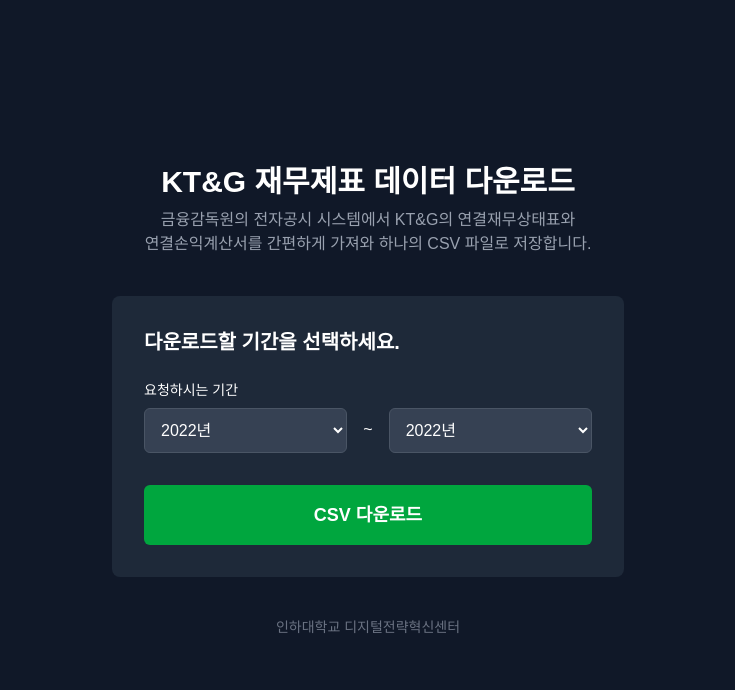
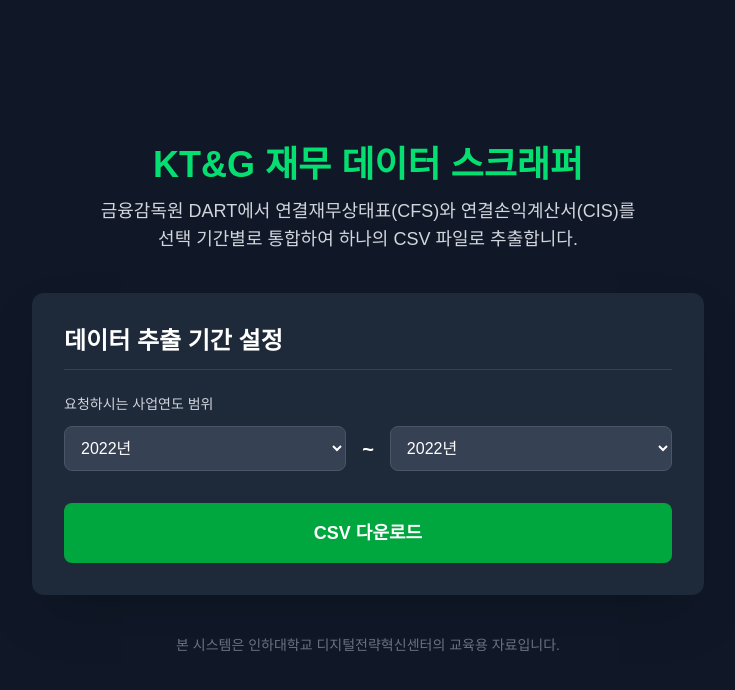
Before and after one commit to sngwonkim/opendart_scrapper_fe, a Next.js app: page / in a window 1280 px wide. Shown: the top 690 px of the page, without its empty margins (272-1007 px from the left). Built offline with nearby package versions, Linux system fonts and the light colour scheme.

Commit message:
enhance Layout

```diff
--- a/app/page.tsx
+++ b/app/page.tsx
@@ -16,30 +16,20 @@
   const [startYear, setStartYear] = useState('2022');
   const [endYear, setEndYear] = useState('2022');
 
-  // [삭제] 'items' (체크박스) 상태 제거
-
   // 2. API 응답을 저장하기 위한 '상태(state)'
   const [loading, setLoading] = useState(false);
   const [error, setError] = useState<string | null>(null);
 
-  // [삭제] 'results' (필터링된 결과) 상태 제거
-
-
   // 3. 이벤트 핸들러 (동작 함수)
 
-  // [신규] CSV 다운로드 핸들러
-  // handleSubmit에서 직접 호출됩니다.
   const handleDownloadCSV = (data: FinancialData[]) => {
     if (data.length === 0) {
         setError("조회는 성공했으나, 다운로드할 데이터가 없습니다.");
         return;
     }
 
-    // 1. CSV 헤더 정의 (더 많은 정보 포함)
+    // CSV 다운로드 로직은 동일
     const headers = ['사업연도', '재무제표명', '계정명', '계정ID', '당기금액(원)', '전기금액(원)'];
-
-    // 2. CSV 데이터 행 생성
-    // 연도 내림차순, 그 다음 계정명 오름차순으로 정렬
     const sortedData = [...data].sort((a, b) => {
         if (a.bsns_year !== b.bsns_year) {
             return parseInt(b.bsns_year) - parseInt(a.bsns_year);
@@ -48,7 +38,6 @@
     });
 
     const rows = sortedData.map(item => {
-        // DART API의 원본 필드명을 사용 (thstrm_amount, frmtrm_amount)
         const thstrm_amount = (item as any).thstrm_amount || '0';
         const frmtrm_amount = (item as any).frmtrm_amount || '0';
         const account_id = (item as any).account_id || '';
@@ -118,31 +107,32 @@
 
   // 4. UI 렌더링 (JSX)
   return (
-    <main className="flex min-h-screen flex-col items-center justify-center bg-gray-900 text-white p-10">
-      <div className="w-full max-w-lg"> {/* 너비 조절 (max-w-3xl -> max-w-lg) */}
+    <main className="flex min-h-screen flex-col items-center justify-center bg-gray-900 text-white p-10 px-4"> {/* px-4 추가 */}
+      <div className="w-full max-w-2xl"> {/* max-w-lg -> max-w-2xl로 너비 확장 */}
         <header className="mb-10 text-center">
-          <h1 className="text-3xl font-bold mb-2">
-            KT&G 재무제표 데이터 다운로드
+          <h1 className="text-4xl font-extrabold mb-3 text-green-400"> {/* 폰트 강조 */}
+            KT&G 재무 데이터 스크래퍼
           </h1>
-          <p className="text-gray-400">
-            금융감독원의 전자공시 시스템에서 KT&G의 연결재무상태표와
-            <br /> {/* <-- 여기에 <br /> 태그를 추가하세요 */}
-            연결손익계산서를 간편하게 가져와 하나의 CSV 파일로 저장합니다.
+          <p className="text-gray-300 text-lg">
+            금융감독원 DART에서 연결재무상태표(CFS)와 연결손익계산서(CIS)를
+            <br />
+            선택 기간별로 통합하여 하나의 CSV 파일로 추출합니다.
           </p>
         </header>
 
-        <form onSubmit={handleSubmit} className="w-full bg-gray-800 p-8 rounded-lg">
-          <h2 className="text-xl font-semibold mb-6">다운로드할 기간을 선택하세요.</h2>
+        <form onSubmit={handleSubmit} className="w-full bg-gray-800 p-8 rounded-xl shadow-2xl"> {/* UI 디자인 강화 */}
+          <h2 className="text-2xl font-semibold mb-6 border-b border-gray-700 pb-3">데이터 추출 기간 설정</h2>
 
           <div className="mb-8">
-            <label className="block text-sm font-medium mb-2">
-              요청하시는 기간
+            <label className="block text-sm font-medium mb-3 text-gray-300">
+              요청하시는 사업연도 범위
             </label>
-            <div className="flex gap-4">
+            <div className="flex items-center gap-4">
               <select
                 value={startYear}
                 onChange={(e) => setStartYear(e.target.value)}
-                className="w-1/2 p-3 bg-gray-700 rounded-md border border-gray-600"
+                className="w-1/2 p-3 bg-gray-700 rounded-lg border border-gray-600 focus:ring-green-500 focus:border-green-500 transition duration-150"
+                disabled={loading}
               >
                 {[...Array(15)].map((_, i) => (
                   <option key={2024 - i} value={2024 - i}>
@@ -150,11 +140,12 @@
                   </option>
                 ))}
               </select>
-              <span className="flex items-center">~</span>
+              <span className="flex items-center text-xl font-bold">~</span>
               <select
                 value={endYear}
                 onChange={(e) => setEndYear(e.target.value)}
-                className="w-1/2 p-3 bg-gray-700 rounded-md border border-gray-600"
+                className="w-1/2 p-3 bg-gray-700 rounded-lg border border-gray-600 focus:ring-green-500 focus:border-green-500 transition duration-150"
+                disabled={loading}
               >
                 {[...Array(15)].map((_, i) => (
                   <option key={2024 - i} value={2024 - i}>
@@ -165,31 +156,36 @@
             </div>
           </div>
 
-          {/* [삭제] "필요하신 항목" 체크박스 영역 제거됨 */}
-
           <button
             type="submit"
-            className="w-full p-4 bg-green-600 rounded-md font-bold text-lg hover:bg-green-700 disabled:bg-gray-500"
+            className="w-full p-4 bg-green-600 rounded-lg font-bold text-lg hover:bg-green-700 disabled:bg-gray-500 transition duration-200 flex items-center justify-center"
             disabled={loading}
           >
-            {/* [수정] 버튼 텍스트 변경 */}
-            {loading ? '데이터 생성 중...' : 'CSV 다운로드'}
+            {loading ? (
+              <div className="flex items-center">
+                <svg className="animate-spin -ml-1 mr-3 h-5 w-5 text-white" xmlns="http://www.w3.org/2000/svg" fill="none" viewBox="0 0 24 24">
+                  <circle className="opacity-25" cx="12" cy="12" r="10" stroke="currentColor" strokeWidth="4"></circle>
+                  <path className="opacity-75" fill="currentColor" d="M4 12a8 8 0 018-8V0C5.373 0 0 5.373 0 12h4zm2 5.291A7.962 7.962 0 014 12H0c0 3.042 1.135 5.824 3 7.938l3-2.647z"></path>
+                </svg>
+                데이터 생성 중... (DART API 호출)
+              </div>
+            ) : 'CSV 다운로드'}
           </button>
         </form>
 
-        {/* [삭제] "결과 표시 영역" 테이블 제거됨 */}
 
         {/* 에러 메시지만 하단에 표시 */}
         <div className="mt-6 w-full">
           {error && (
-            <div className="bg-red-800 text-white p-4 rounded-md">
-              <p><b>오류 발생:</b> {error}</p>
+            <div className="bg-red-900 text-white p-4 rounded-lg border-2 border-red-500 shadow-md"> {/* UI 개선 */}
+              <p className="font-bold mb-1">⚠️ 오류 발생</p>
+              <p className="text-sm">{error}</p>
             </div>
           )}
         </div>
 
         <footer className="text-center mt-10 text-gray-500 text-sm">
-          인하대학교 디지털전략혁신센터
+          <p>본 시스템은 인하대학교 디지털전략혁신센터의 교육용 자료입니다.</p>
         </footer>
       </div>
     </main>
```
Lines whose indentation alone changed are shown as unchanged.
